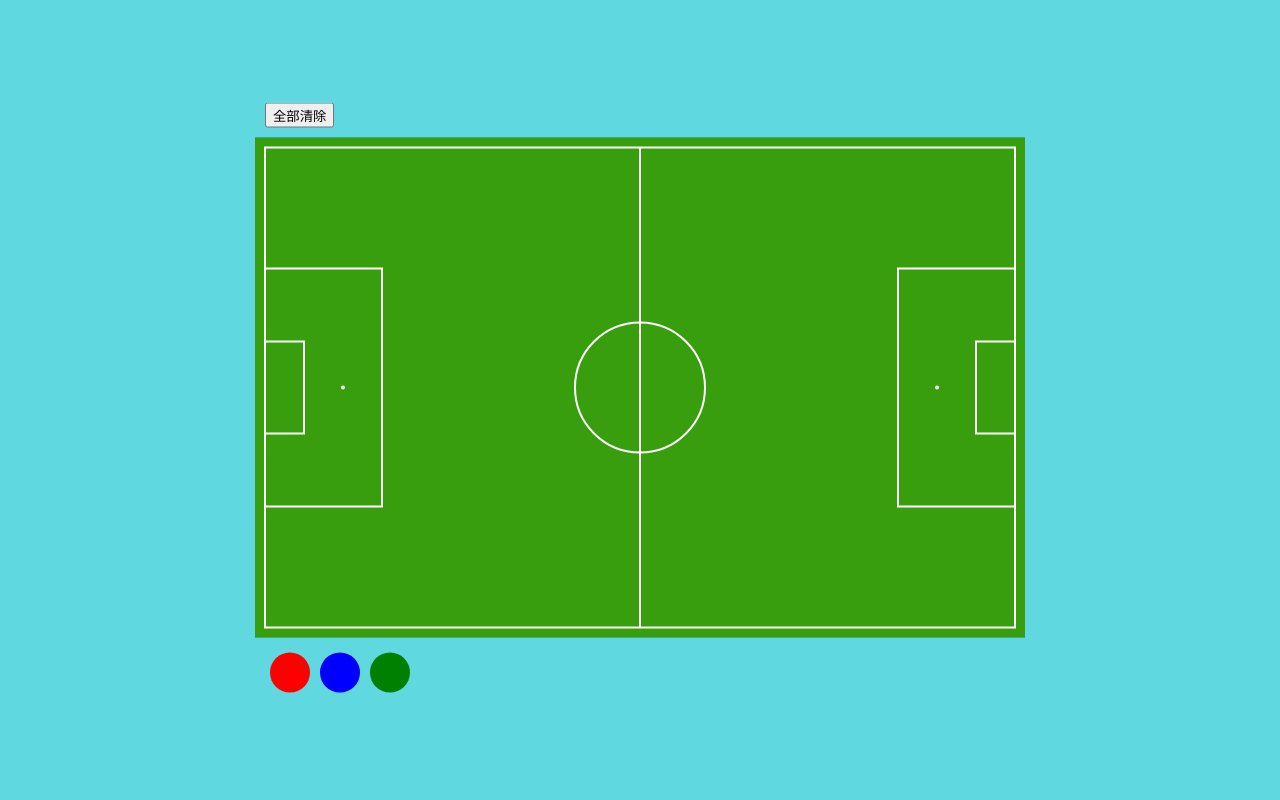
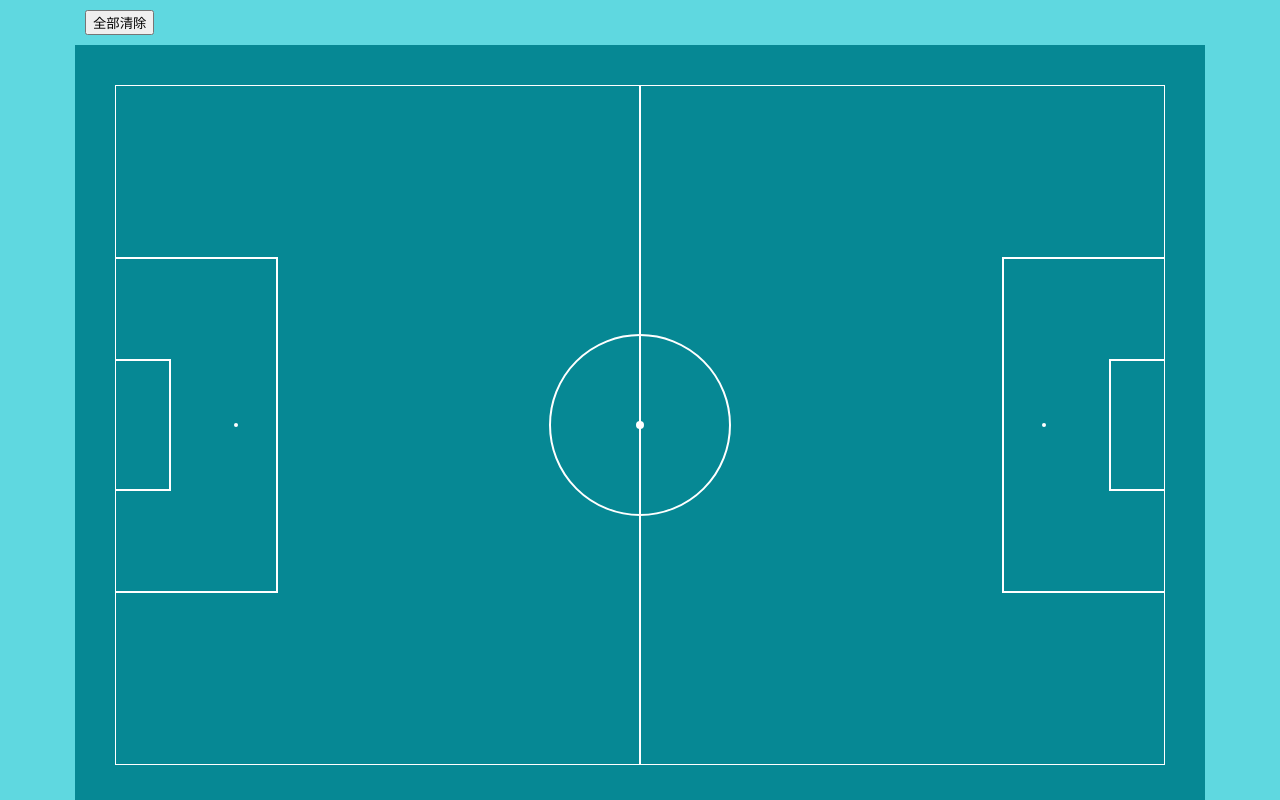
Before and after one commit to CJ-cooper6/StrideTactix, a Vue app in the folder frontend/: page / in a window 1280 px wide. Built offline with nearby package versions, Linux system fonts and the light colour scheme.

Commit message:
修改样式

```diff
--- a/frontend/src/App.vue
+++ b/frontend/src/App.vue
@@ -47,26 +47,19 @@ const clear = () => {
     display: flex;
     flex-direction: column;
     background-color: var(--color-primary-color);
-    position: absolute;
-    top: 50%;
-    left: 50%;
-    flex-direction: column;
-    justify-content: center;
-    -webkit-transform: translate(-50%, -50%);
-    -moz-transform: translate(-50%, -50%);
-    -ms-transform: translate(-50%, -50%);
-    -o-transform: translate(-50%, -50%);
-    transform: translate(-50%, -50%);
+    position: relative;
+    margin: auto;
 }
 
 .board-container-wrapper {
-    width: 770px;
-    height: 500px;
+    width: 1050px;
+    height: 680px;
     flex-grow: 1;
-    background-color: var(--primary-brand-color-lightened-3); /* 背景色 */
+    background-color: var(--primary-brand-color-lightened-3);
     display: flex;
     align-items: center;
     justify-content: center;
+    padding: 40px;
 }
 
 .board-container {
--- a/frontend/src/components/Field.vue
+++ b/frontend/src/components/Field.vue
@@ -1,32 +1,33 @@
 <template>
     <svg
       id="field"
-      width="100%" height="100%" viewBox="0 0 770 500"
+      width="100%" height="100%" viewBox="0 0 1050 680"
+
       preserveAspectRatio="xMidYMid meet"
     >
-      <!-- 球场外框 -->
-      <rect x="0" y="0" width="770" height="500" fill="var(--primary-color)" />
 
       <!-- 白线 -->
-      <rect x="10" y="10" width="750" height="480" fill="none" stroke="white" stroke-width="2" />
+      <rect x="0" y="0" width="1050" height="680" fill="none" stroke="white" stroke-width="2" />
 
       <!-- 中线 -->
-      <line x1="385" y1="10" x2="385" y2="490" stroke="white" stroke-width="2" />
+      <line x1="525" y1="0" x2="525" y2="680" stroke="white" stroke-width="2" />
 
       <!-- 中圈 -->
-      <circle cx="385" cy="250" r="65" fill="none" stroke="white" stroke-width="2" />
+      <circle cx="525" cy="340" r="90" fill="none" stroke="white" stroke-width="2" />
 
       <!-- 球门区 -->
-      <rect x="10" y="204" width="39" height="92" fill="none" stroke="white" stroke-width="2" />
-      <rect x="721" y="204" width="39" height="92" fill="none" stroke="white" stroke-width="2" />
+      <rect x="0" y="275" width="55" height="130" fill="none" stroke="white" stroke-width="2" />
+      <rect x="995" y="275" width="55" height="130" fill="none" stroke="white" stroke-width="2" />
 
       <!-- 罚球区 -->
-      <rect x="10" y="131" width="117" height="238" fill="none" stroke="white" stroke-width="2" />
-      <rect x="643" y="131" width="117" height="238" fill="none" stroke="white" stroke-width="2" />
+      <rect x="0" y="173" width="162" height="334" fill="none" stroke="white" stroke-width="2" />
+      <rect x="888" y="173" width="162" height="334" fill="none" stroke="white" stroke-width="2" />
 
       <!-- 点球点 -->
-      <circle cx="88" cy="250" r="2" fill="white" />
-      <circle cx="682" cy="250" r="2" fill="white" />
+      <circle cx="121" cy="340" r="2" fill="white" />
+      <circle cx="929" cy="340" r="2" fill="white" />
+
+      <circle cx="525" cy="340" r="4" fill="white" />
 
       <g id="players">
       <circle
@@ -78,12 +79,6 @@ const playerRadius = 20;
 #field {
   transition: all 0.5s ease;
 }
-.tactic-board {
-  position: relative;
-  width: 800px;
-  height: 600px;
-  border: 1px solid #000;
-}
 .player {
   position: absolute;
   cursor: pointer;
```
